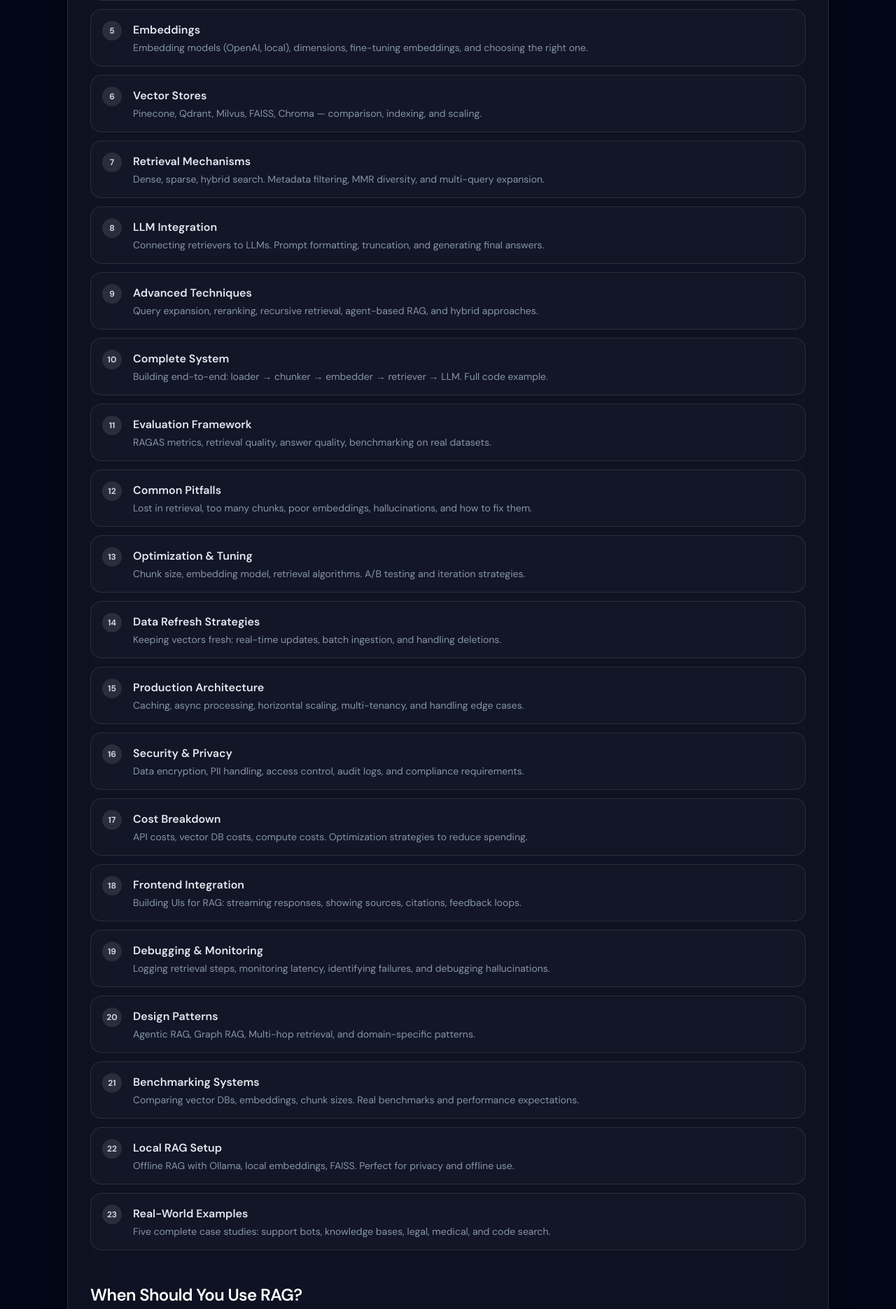
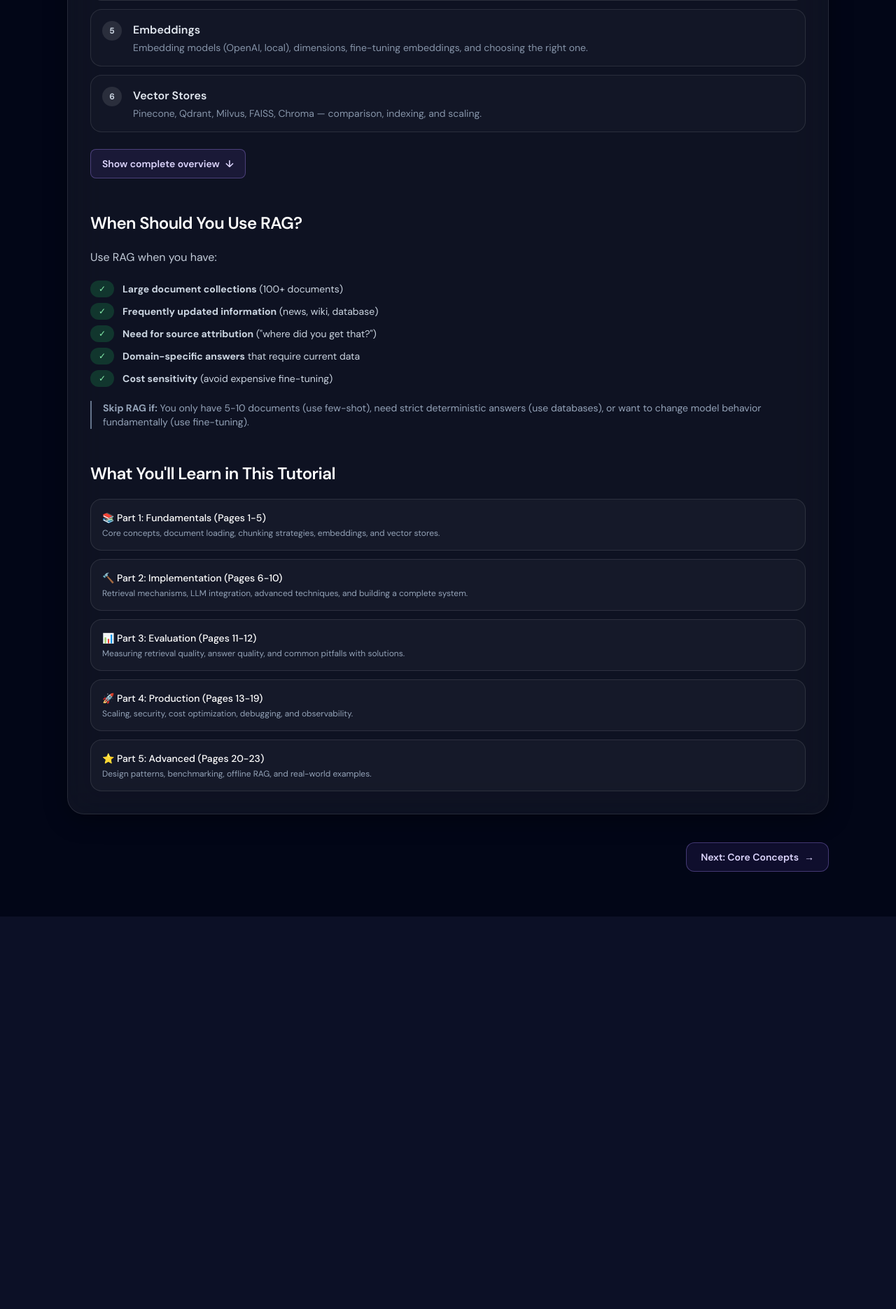
Before and after one commit to abhishekgoyal-a11y/DevShelfs, a Django app: page /tutorials/rag-pipeline/introduction/ in a window 1280 px wide. Shown: the part 3577-5448 px from the top of the page at 70% size. After the commit the page ends 4887 px from the top, so only its background shows below. Run offline with Django 5.2, Linux system fonts and the light colour scheme; some libraries are stand-ins or nearby versions.

Commit message:
rag-pipeline

```diff
--- a/web/static/web/app.css
+++ b/web/static/web/app.css
@@ -85,3 +85,13 @@ pre.code-block,
   border-color: rgba(34, 197, 94, 0.4);
   color: rgb(134, 239, 172);
 }
+
+/* Series overview toggle */
+.hidden-series-item {
+  display: none !important;
+}
+
+.hidden-series-item.visible {
+  display: flex !important;
+  animation: ds-fade-in 300ms ease-out both;
+}
--- a/web/templates/web/base.html
+++ b/web/templates/web/base.html
@@ -285,5 +285,29 @@
         });
       })();
     </script>
+    <script>
+      (function () {
+        var toggleBtn = document.getElementById("toggle-series");
+        var toggleText = document.getElementById("toggle-text");
+        var toggleIcon = document.getElementById("toggle-icon");
+        var hiddenItems = document.querySelectorAll(".hidden-series-item");
+        var expanded = false;
+
+        if (!toggleBtn || hiddenItems.length === 0) return;
+
+        toggleBtn.addEventListener("click", function () {
+          expanded = !expanded;
+          hiddenItems.forEach(function (item) {
+            if (expanded) {
+              item.classList.add("visible");
+            } else {
+              item.classList.remove("visible");
+            }
+          });
+          toggleText.textContent = expanded ? "Hide overview" : "Show complete overview";
+          toggleIcon.textContent = expanded ? "↑" : "↓";
+        });
+      })();
+    </script>
   </body>
 </html>
--- a/web/templates/web/tutorials/rag_pipeline/introduction.html
+++ b/web/templates/web/tutorials/rag_pipeline/introduction.html
@@ -202,7 +202,7 @@
 
         <section class="space-y-6" aria-labelledby="series-heading">
           <h2 id="series-heading" class="text-xl font-semibold tracking-tight text-white sm:text-2xl">Series overview</h2>
-          <div class="space-y-3">
+          <div class="space-y-3" id="series-list">
             <div class="flex items-start gap-4 rounded-2xl border border-violet-400/25 bg-violet-500/[0.07] p-4">
               <span class="flex h-7 w-7 shrink-0 items-center justify-center rounded-full bg-violet-500/20 text-xs font-bold text-violet-300">1</span>
               <div>
@@ -211,7 +211,7 @@
               </div>
             </div>
             {% for page in series_pages %}
-              <div class="flex items-start gap-4 rounded-2xl border border-white/10 bg-white/[0.02] p-4">
+              <div class="flex items-start gap-4 rounded-2xl border border-white/10 bg-white/[0.02] p-4 series-item {% if forloop.counter > 5 %}hidden-series-item{% endif %}" data-page="{{ page.number }}">
                 <span class="flex h-7 w-7 shrink-0 items-center justify-center rounded-full bg-white/10 text-xs font-bold text-slate-300">{{ page.number }}</span>
                 <div>
                   <p class="font-semibold text-slate-200">{{ page.title }}</p>
@@ -220,6 +220,10 @@
               </div>
             {% endfor %}
           </div>
+          <button id="toggle-series" class="mt-4 inline-flex items-center gap-2 rounded-lg border border-violet-400/35 bg-violet-500/10 px-4 py-2.5 text-sm font-semibold text-violet-200 transition hover:border-violet-300/50 hover:bg-violet-500/20 hover:text-white">
+            <span id="toggle-text">Show complete overview</span>
+            <span aria-hidden id="toggle-icon">↓</span>
+          </button>
         </section>
 
         <section class="space-y-5" aria-labelledby="when-heading">
```
